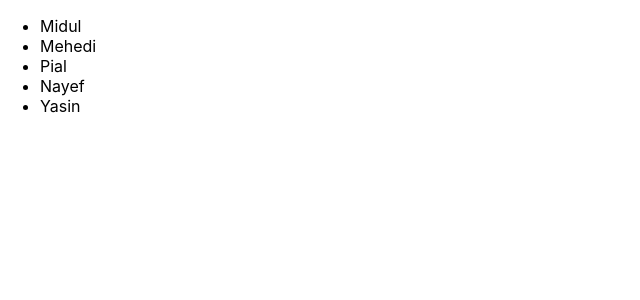
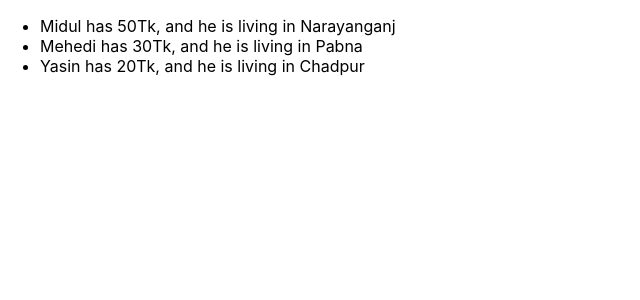
Before and after one commit to mdmidulhosen/react-js, a React (Create React App) app: page / in a window 1280 px wide. Shown: the top 300 px of the page, without its empty margins (0-640 px from the left). Built offline with nearby package versions, Linux system fonts and the light colour scheme.

Commit message:
json array

```diff
--- a/src/App.js
+++ b/src/App.js
@@ -9,7 +9,23 @@ import './App.css';
 
 function App() {
 
-  let friends = ["Midul", "Mehedi", "Pial", "Nayef", "Yasin"]
+  let friends = [
+    {
+      name : "Midul",
+      balance : 50,
+      home : "Narayanganj"
+    },
+    {
+      name : "Mehedi",
+      balance : 30,
+      home : "Pabna"
+    },
+    {
+      name : "Yasin",
+      balance : 20,
+      home : "Chadpur"
+    },
+  ]
 
 
   return (
@@ -17,8 +33,8 @@ function App() {
     <ul>
       {
 
-        friends.map((friendz)=>{
-          return <li>{friendz}</li>
+        friends.map((friend)=>{
+          return <li>{friend.name} has {friend.balance}Tk, and he is living in {friend.home}</li>
         }
 
         )
```
